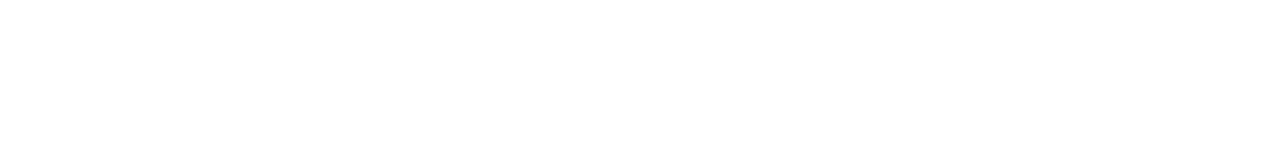
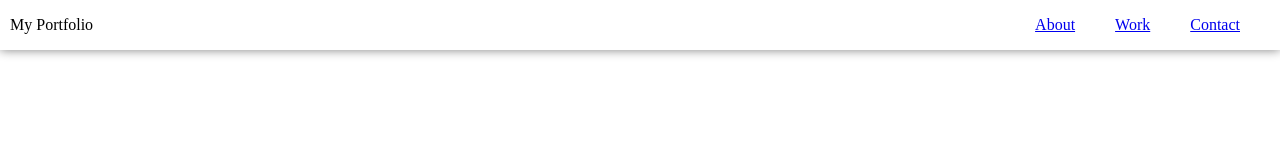
Before and after one commit to ali1985alrawi/portfolio, a plain HTML site: page index.html in a window 1280 px wide. Drawn offline with Linux system fonts and the light colour scheme.

Commit message:
added basic nav & it's style

```diff
--- a/index.html
+++ b/index.html
@@ -5,8 +5,19 @@
     <meta http-equiv="X-UA-Compatible" content="IE=edge">
     <meta name="viewport" content="width=device-width, initial-scale=1.0">
     <title>Document</title>
+    <link rel="stylesheet" type="text/css" href="./navbar.css"  />
 </head>
 <body>
 
+    <nav class="fixed-nav-bar">
+        <a class="brand">
+            My Portfolio
+        </a>
+        <a class="link" href="#welcome-section">About</a>
+        <a class="link" href="#projects">Work</a>
+        <a class="link" href="#contact">Contact</a>
+
+      </nav>
+
 </body>
 </html>
--- /dev/null
+++ b/navbar.css
@@ -0,0 +1,55 @@
+.fixed-nav-bar {
+    position: fixed;
+    align-items: flex-end;
+    justify-content: flex-end;
+    top: 0;
+    left: 0;
+    z-index: 9999;
+    width: 100%;
+    height: 50px;
+    background-color: white;
+    box-shadow: 0px 0px 10px gray;
+    display: flex;
+    line-height: 50px;
+  }
+
+  nav img {
+    height: 50px;
+  }
+
+  nav .brand {
+    flex: 1;
+    align-self: flex-start;
+    height: 50px;
+    margin-left: 10px;
+  }
+
+  nav .link {
+    flex: 1;
+    max-width: max-content;
+    margin-right: 40px;
+  }
+
+  .page-container {
+    margin-top: 50px;
+    margin-bottom: 100px;
+    display: flex;
+    justify-content: center;
+  }
+
+  .page-container > .post {
+    flex: 1;
+    max-width: 500px;
+  }
+
+  .post > .link {
+    text-align: center;
+    font-family: courier;
+    font-size: 2.5em;
+    font-weight: lighter;
+    margin: 50px 0px;
+  }
+
+  a:hover {
+    color: black;
+  }
```
